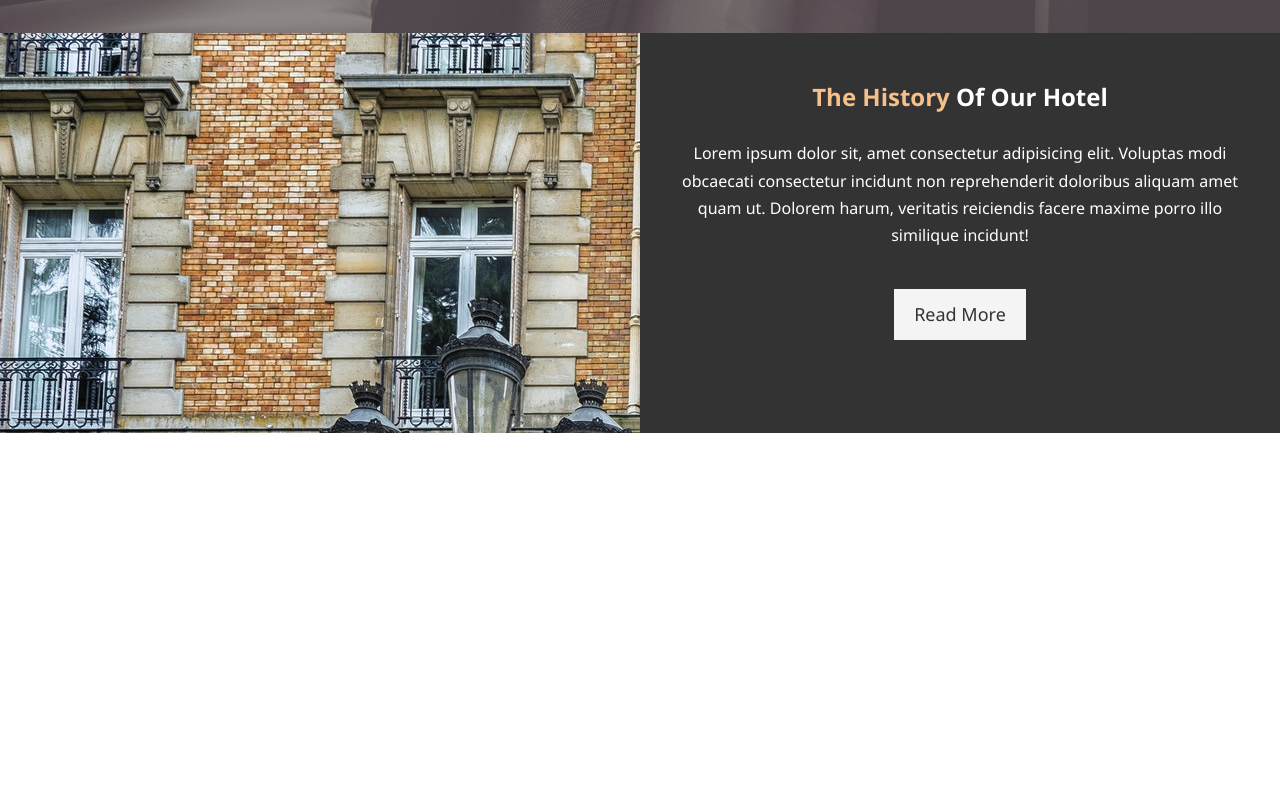
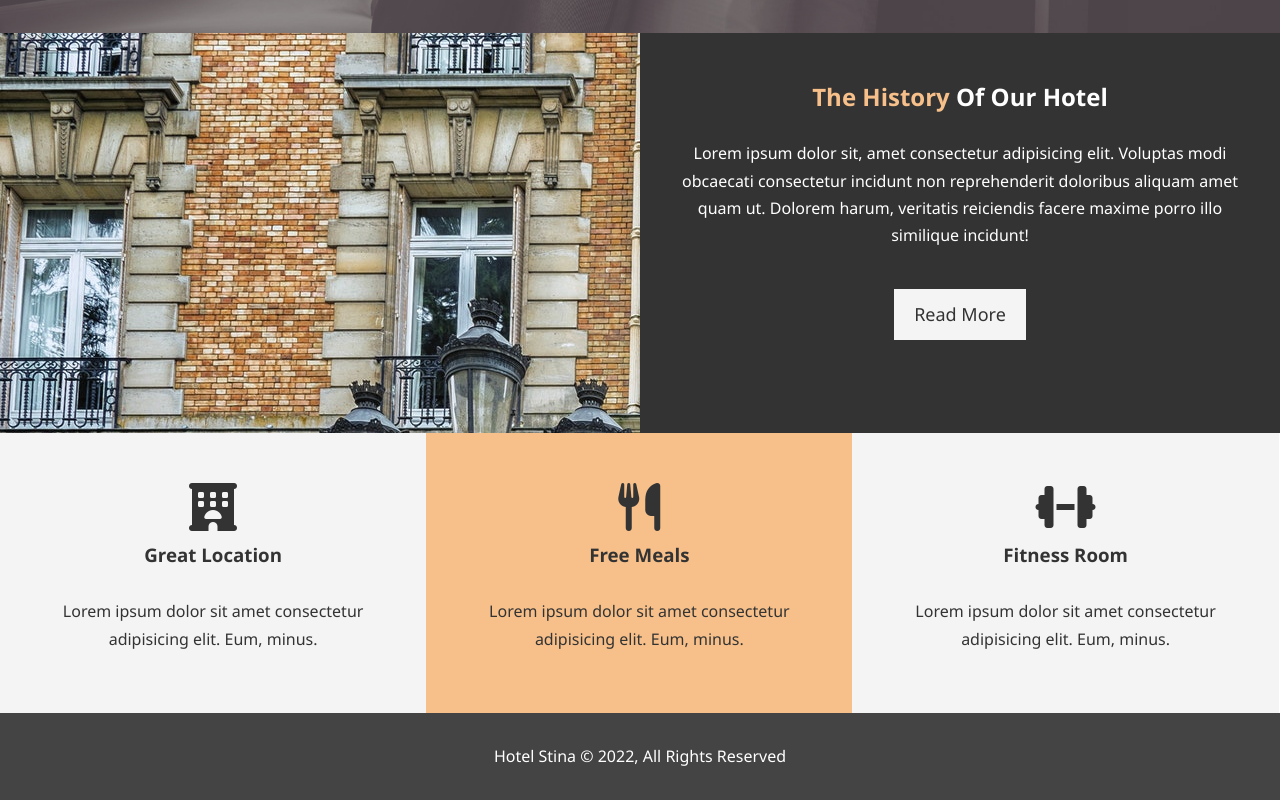
Before and after one commit to shiragin/hotel-stina, a plain HTML site: page index.html in a window 1280 px wide. Shown: the part 634-1434 px from the top of the page. Before the commit the page ends 1067 px from the top, so only its background shows below. Drawn offline with Linux system fonts and the light colour scheme.

Commit message:
Build features and footer html/css + icons

```diff
--- a/css/style.css
+++ b/css/style.css
@@ -77,8 +77,12 @@ p {
 }
 
 .bg-primary {
-    background: #333;
-    color: #f7c08a;
+    background: #f7c08a;
+    color: #333;
+}
+
+.clr {
+    clear: both;
 }
 
 /* Navbar */
@@ -167,3 +171,25 @@ p {
 #home-info .info-content p {
     padding-bottom: 30px;
 }
+
+/* Features */
+
+.box {
+    float: left;
+    width: 33.3%;
+    padding: 50px;
+    text-align: center;
+}
+
+.box i {
+    margin-bottom: 10px;
+}
+
+/* Footer */
+
+#main-footer {
+    text-align: center;
+    background: #444;
+    color: #fff;
+    padding: 20px;
+}
--- a/index.html
+++ b/index.html
@@ -7,6 +7,7 @@
 	<meta name="viewport" content="width=device-width, initial-scale=1.0">
 	<meta name="description" content="Welcome to the most extraordinary hotel in Tel-Aviv!">
 	<meta name="keywords" content="hotel, tel-aviv, tel aviv, tel aviv hotel, israel hotel">
+	<script src="https://kit.fontawesome.com/c7cd36f5b5.js" crossorigin="anonymous"></script>
 	<link rel="stylesheet" href="css/style.css">
 	<title>Hotel Stina | Welcome</title>
 </head>
@@ -48,6 +49,30 @@
 		</div>
 	</section>
 
+	<section id="features">
+		<div class="box bg-light">
+			<i class="fa-solid fa-hotel fa-3x"></i>
+			<h3>Great Location</h3>
+			<p>Lorem ipsum dolor sit amet consectetur adipisicing elit. Eum, minus.</p>
+		</div>
+		<div class="box bg-primary">
+			<i class="fa-solid fa-utensils fa-3x"></i>
+			<h3>Free Meals</h3>
+			<p>Lorem ipsum dolor sit amet consectetur adipisicing elit. Eum, minus.</p>
+		</div>
+		<div class="box bg-light">
+			<i class="fa-solid fa-dumbbell fa-3x"></i>
+			<h3>Fitness Room</h3>
+			<p>Lorem ipsum dolor sit amet consectetur adipisicing elit. Eum, minus.</p>
+		</div>
+	</section>
+
+	<div class="clr"></div>
+
+	<footer id="main-footer">
+		<p>Hotel Stina &copy; 2022, All Rights Reserved</p>
+	</footer>
+
 </body>
 
 </html>
```
